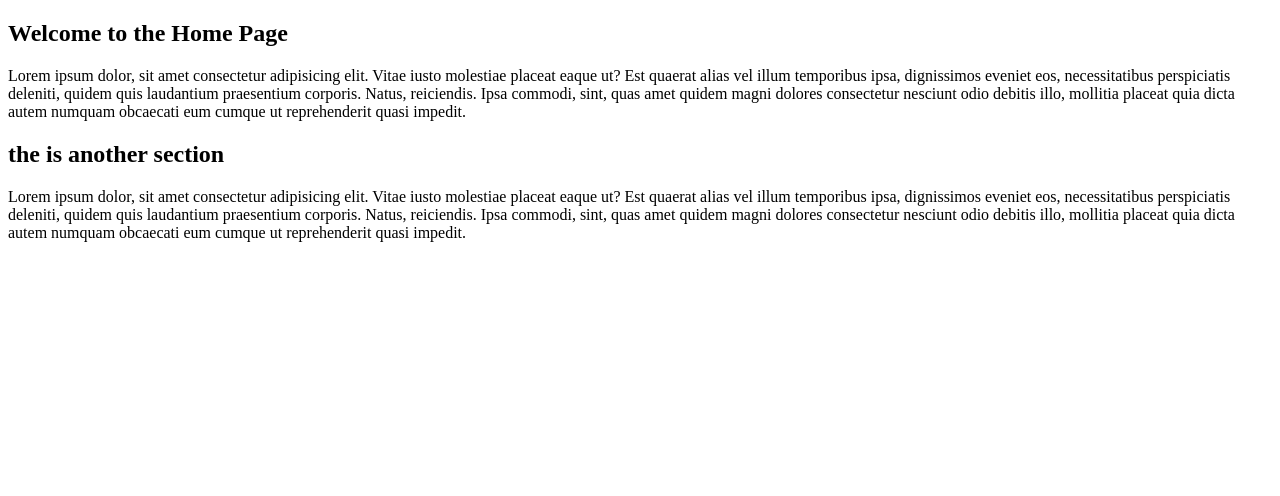
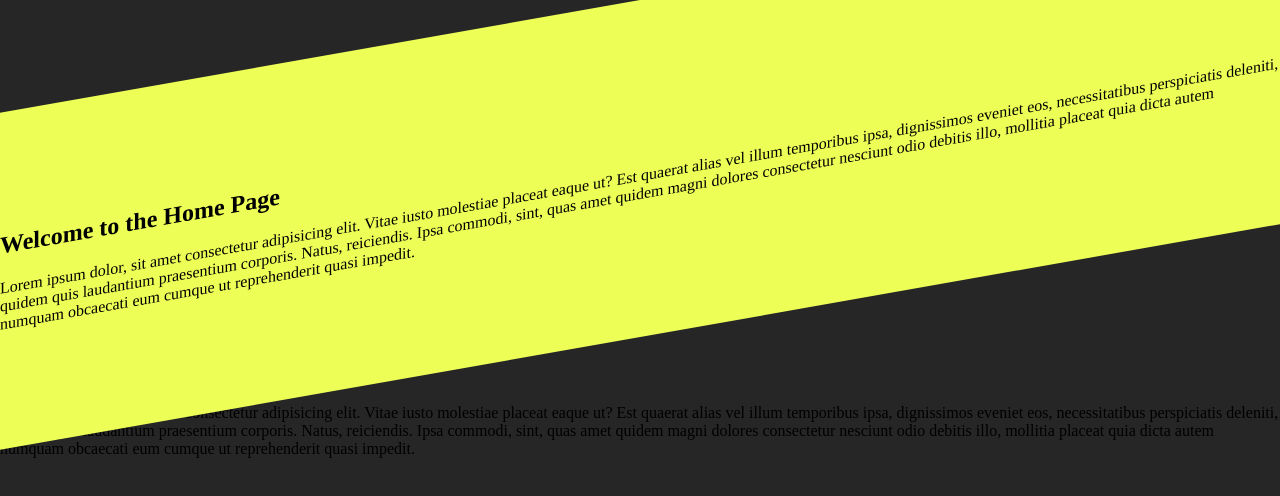
Before and after one commit to VisheshSingh/skewed-divs, a plain HTML site: page index2.html in a window 1280 px wide. Drawn offline with Linux system fonts and the light colour scheme.

Commit message:
Section one skewed

```diff
--- a/index2.html
+++ b/index2.html
@@ -5,8 +5,9 @@
     <meta name="viewport" content="width=device-width, initial-scale=1.0">
     <meta http-equiv="X-UA-Compatible" content="ie=edge">
     <title>Skewed div 2</title>
+    <link rel="stylesheet" href="style.css">
 </head>
-<body>
+<body class="mainbody">
     <section class="skewedbox">
         <div class="container">
             <h1>Welcome to the Home Page</h1>
--- a/style.css
+++ b/style.css
@@ -39,3 +39,14 @@ body{
     background: #ffeb3b;
     transform: skewY(-8deg);
 }
+
+/*index2.html styling*/
+.mainbody{
+    background: #262626;
+}
+
+.skewedbox{
+    background: #edff57;
+    padding: 100px 0;
+    transform: skew(0deg, -10deg);
+}
```
